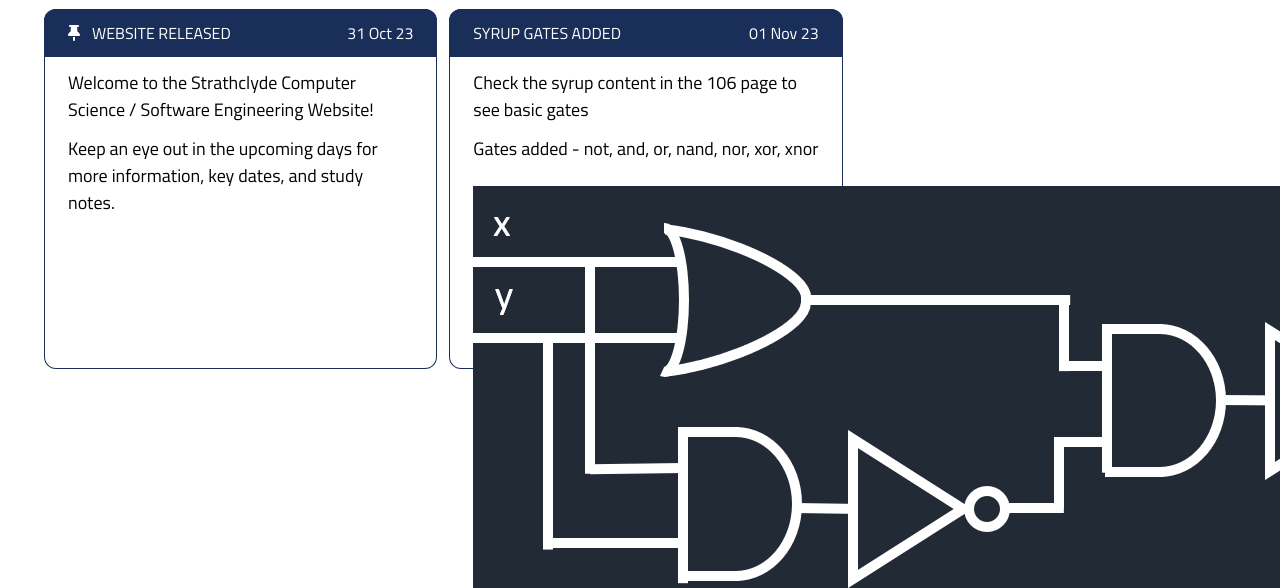
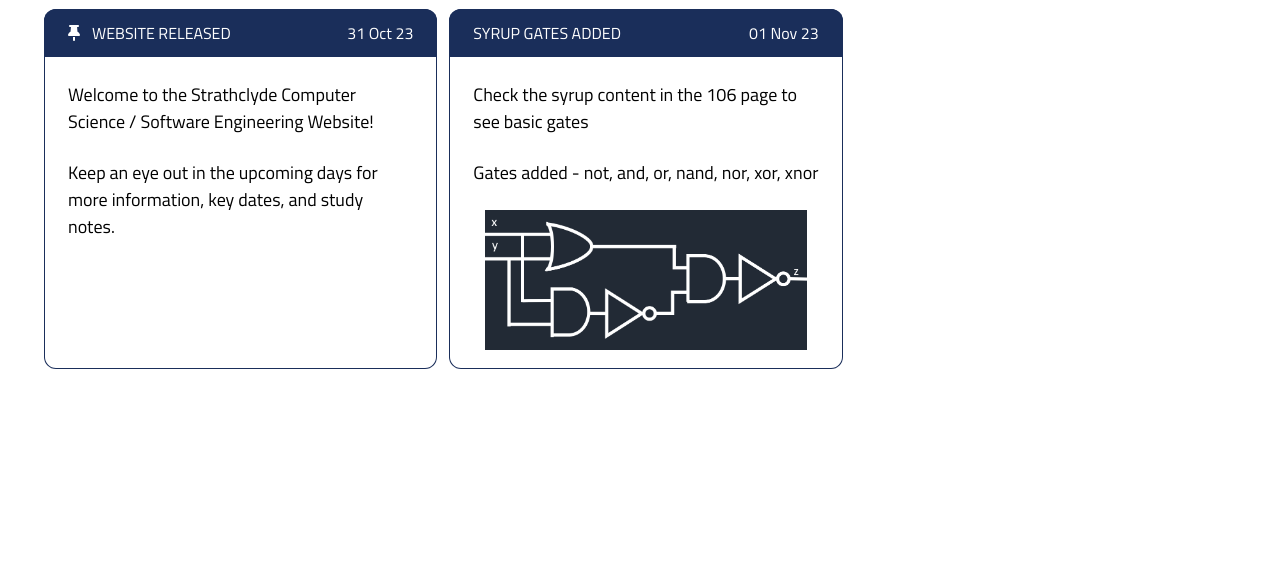
Before and after one commit to vl35c/106, a plain HTML site: page index.html in a window 1280 px wide. Shown: the part 212-800 px from the top of the page. Drawn offline with Linux system fonts and the light colour scheme.

Commit message:
Add files via upload

```diff
--- a/style.css
+++ b/style.css
@@ -288,6 +288,13 @@ a {
 
 .latest-content {
   font-size: 18px;
+  display: flex;
+  flex-direction: column;
+}
+
+.latest-content img {
+  max-height: 140px;
+  align-self: center;
 }
 
 .content {
```
